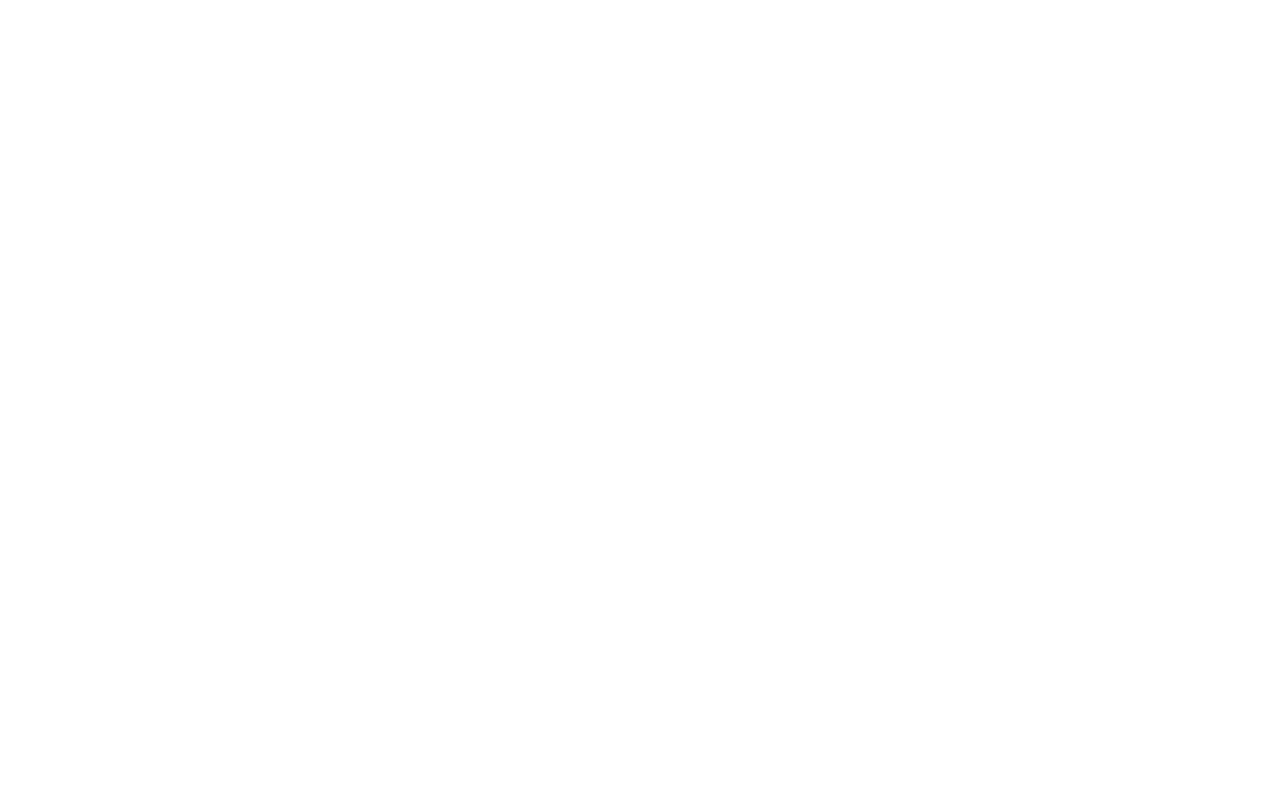
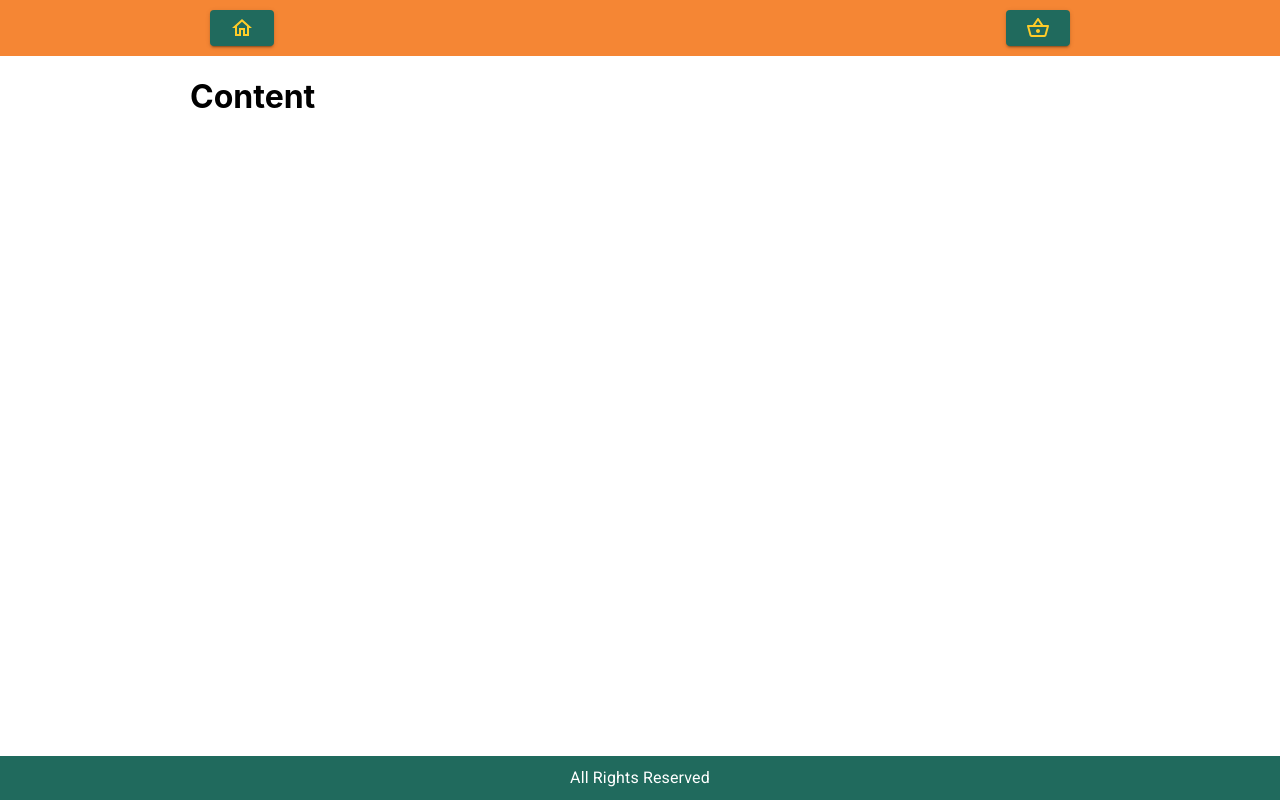
Before and after one commit to TroExol/labcode-homework, a React (Create React App) app in the folder react/burger/: page / in a window 1280 px wide. Built offline with nearby package versions, Linux system fonts and the light colour scheme.

Commit message:
feat: 🎸 HOT: +Layout with NavigationHeader and Footer

```diff
--- a/react/burger/package.json
+++ b/react/burger/package.json
@@ -3,6 +3,8 @@
     "version": "0.1.0",
     "private": true,
     "dependencies": {
+        "@material-ui/core": "^4.11.4",
+        "@material-ui/icons": "^4.11.2",
         "@testing-library/jest-dom": "^5.11.4",
         "@testing-library/react": "^11.1.0",
         "@testing-library/user-event": "^12.1.10",
@@ -40,7 +42,7 @@
     "devDependencies": {
         "@typescript-eslint/eslint-plugin": "4.0.0",
         "@typescript-eslint/parser": "^4.0.0",
-        "babel-eslint": "10.0.0",
+        "babel-eslint": "^10.1.0",
         "eslint": "^7.26.0",
         "eslint-config-airbnb": "18.2.1",
         "eslint-config-prettier": "8.3.0",
--- a/react/burger/public/index.html
+++ b/react/burger/public/index.html
@@ -24,7 +24,8 @@
       work correctly both with client-side routing and a non-root public URL.
       Learn how to configure a non-root public URL by running `npm run build`.
     -->
-    <title>React App</title>
+    <link rel="stylesheet" href="https://fonts.googleapis.com/css?family=Roboto:300,400,500,700&display=swap" />
+    <title>Sandwich Shop</title>
   </head>
   <body>
     <noscript>You need to enable JavaScript to run this app.</noscript>
--- a/react/burger/src/App.tsx
+++ b/react/burger/src/App.tsx
@@ -1,7 +1,18 @@
-import React from 'react';
+import React, { useEffect } from 'react';
+import Layout from './HOC/Layout/Layout';
 
 const App = (): JSX.Element => {
-    return <div className="App"></div>;
+    useEffect(() => {
+        console.log('[App] componentDidMount');
+    }, []);
+
+    return (
+        <div className="App">
+            <Layout>
+                <h1>Content</h1>
+            </Layout>
+        </div>
+    );
 };
 
 export default App;
--- /dev/null
+++ b/react/burger/src/HOC/Layout/Layout.tsx
@@ -0,0 +1,45 @@
+import React, { useEffect } from 'react';
+import { makeStyles } from '@material-ui/core';
+import Footer from '../../components/Footer/Footer';
+import NavigationHeader from '../../components/NavigationHeader/NavigationHeader';
+import constants from '../../common/constants';
+
+const useStyles = makeStyles({
+    root: {
+        display: 'flex',
+        flexDirection: 'column',
+        justifyContent: 'center',
+        minHeight: '100vh',
+        width: '100%',
+    },
+    content: {
+        flex: '1',
+        width: constants.CONTENT_WIDTH,
+        margin: '0 auto',
+    },
+});
+
+interface IProps {
+    children: JSX.Element;
+}
+
+const Layout = (props: IProps): JSX.Element => {
+    useEffect(() => {
+        console.log('[Layout] componentDidMount');
+    }, []);
+
+    const { children } = props;
+    const classes = useStyles();
+
+    return (
+        <div className={classes.root}>
+            <NavigationHeader />
+
+            <main className={classes.content}>{children}</main>
+
+            <Footer />
+        </div>
+    );
+};
+
+export default Layout;
--- /dev/null
+++ b/react/burger/src/common/constants.ts
@@ -0,0 +1,3 @@
+const CONTENT_WIDTH = '900px';
+
+export default { CONTENT_WIDTH };
--- /dev/null
+++ b/react/burger/src/components/Footer/Footer.tsx
@@ -0,0 +1,32 @@
+import React, { useEffect } from 'react';
+import { createStyles, makeStyles, Theme, Typography } from '@material-ui/core';
+
+const useStyles = makeStyles((theme: Theme) =>
+    createStyles({
+        root: {
+            display: 'flex',
+            flexDirection: 'column',
+            justifyContent: 'center',
+            alignItems: 'center',
+            backgroundColor: theme.palette.secondary.main,
+            color: 'white',
+            padding: '10px',
+        },
+    }),
+);
+
+const Footer = (): JSX.Element => {
+    useEffect(() => {
+        console.log('[Footer] componentDidMount');
+    }, []);
+
+    const classes = useStyles();
+
+    return (
+        <div className={classes.root}>
+            <Typography>All Rights Reserved</Typography>
+        </div>
+    );
+};
+
+export default Footer;
--- /dev/null
+++ b/react/burger/src/components/NavigationHeader/NavigationHeader.tsx
@@ -0,0 +1,48 @@
+import React, { useEffect } from 'react';
+import { Button, createStyles, makeStyles, Theme, useTheme } from '@material-ui/core';
+import { HomeOutlined, ShoppingBasketOutlined } from '@material-ui/icons';
+import constants from '../../common/constants';
+
+const useStyles = makeStyles((theme: Theme) =>
+    createStyles({
+        root: {
+            display: 'flex',
+            flexDirection: 'column',
+            backgroundColor: theme.palette.primary.main,
+            width: '100%',
+        },
+        content: {
+            display: 'flex',
+            flexDirection: 'row',
+            justifyContent: 'space-between',
+            width: constants.CONTENT_WIDTH,
+            margin: '0 auto',
+            padding: '10px 20px',
+            boxSizing: 'border-box',
+        },
+    }),
+);
+
+const NavigationHeader = (): JSX.Element => {
+    useEffect(() => {
+        console.log('[NavigationHeader] componentDidMount');
+    }, []);
+
+    const classes = useStyles();
+    const theme = useTheme();
+
+    return (
+        <div className={classes.root}>
+            <div className={classes.content}>
+                <Button color="secondary" variant="contained">
+                    <HomeOutlined style={{ color: theme.palette.primary.light }} />
+                </Button>
+                <Button color="secondary" variant="contained">
+                    <ShoppingBasketOutlined style={{ color: theme.palette.primary.light }} />
+                </Button>
+            </div>
+        </div>
+    );
+};
+
+export default NavigationHeader;
--- a/react/burger/src/index.tsx
+++ b/react/burger/src/index.tsx
@@ -1,12 +1,22 @@
 import React from 'react';
 import ReactDOM from 'react-dom';
+import { ThemeProvider, createMuiTheme } from '@material-ui/core/styles';
 import './index.css';
 import App from './App';
 import reportWebVitals from './reportWebVitals';
 
+const theme = createMuiTheme({
+    palette: {
+        primary: { main: '#f58634', light: '#ffcc29' },
+        secondary: { main: '#206a5d', light: '#81b214' },
+    },
+});
+
 ReactDOM.render(
     <React.StrictMode>
-        <App />
+        <ThemeProvider theme={theme}>
+            <App />
+        </ThemeProvider>
     </React.StrictMode>,
     document.getElementById('root'),
 );
```
Also changed, not shown: 1 other file (tests, documents, lock files or other folders).
